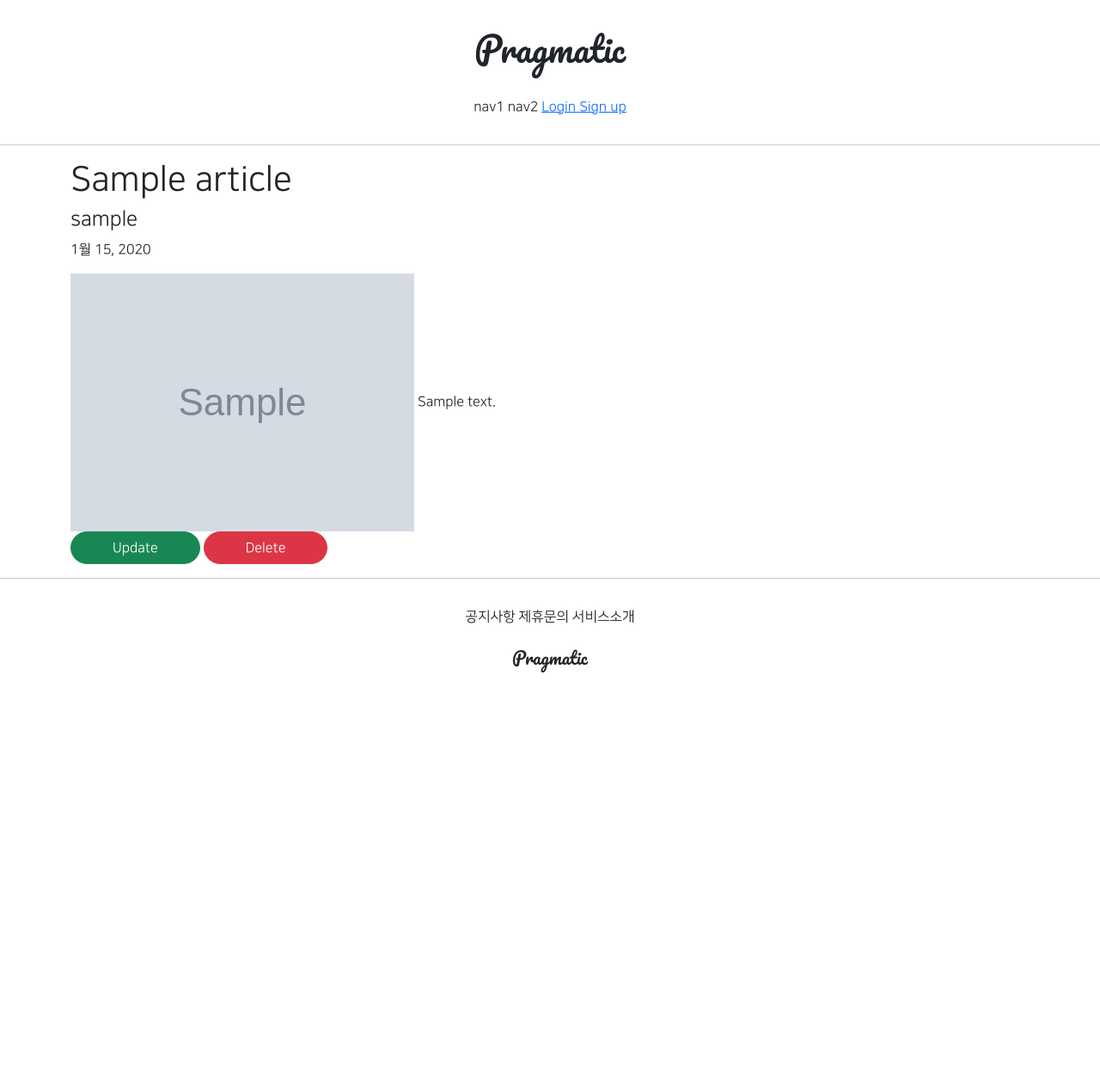
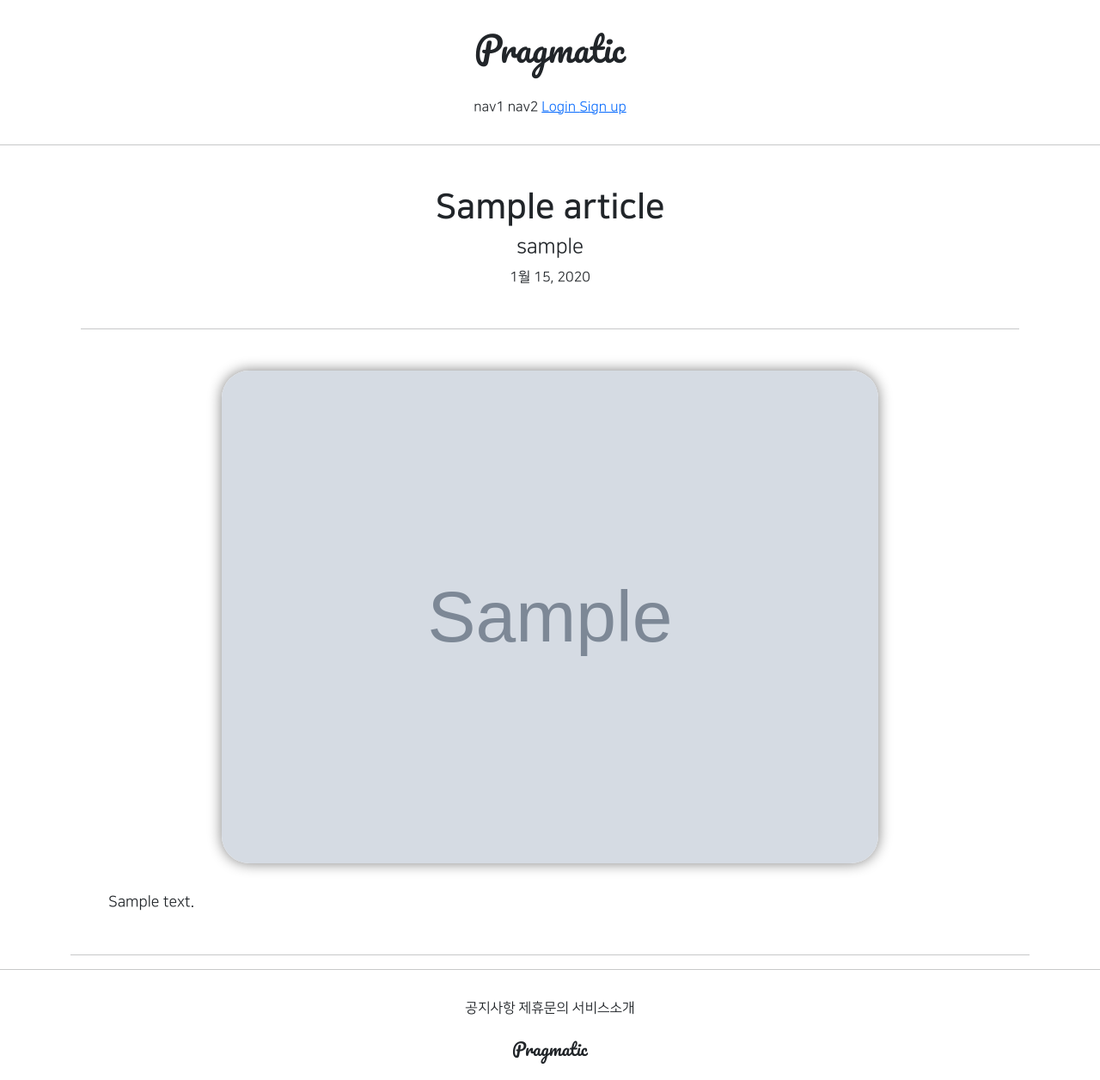
Before and after one commit to codeblue25/gwangjuAI_django, a Django app: page /articles/detail/1 in a window 1280 px wide. Shown: the whole page at 86% size. Before the commit the page ends 782 px from the top, so only its background shows below. Run offline with Django 3.2, Linux system fonts and the light colour scheme; tables that the repository leaves empty hold one stand-in row (values such as "Sample post"); grey boxes marked "Sample" are stand-in pictures; parts of the project's set-up code (start-up, migrations or seed data) failed here and were passed over; some libraries are stand-ins or nearby versions.

Commit message:
210804 commit4

```diff
--- a/articleapp/templates/articleapp/detail.html
+++ b/articleapp/templates/articleapp/detail.html
@@ -1,18 +1,26 @@
 {% extends 'base.html' %}
 
 {% block content %}
-
+    <div class="container text-center">
     <div class="container">
-        <div>
+        <div class="my-5">
             {# 제목 / 글쓴이 / 날짜 #}
-            <h1>{{ target_article.title }}</h1>
+            <h1 class="NNS_B">{{ target_article.title }}</h1>
             <h4>{{ target_article.writer.profile.nickname }}</h4>
             <p>{{ target_article.created_at }}</p>
         </div>
-        <div>
+        <hr />
+
+        <div class="my-5">
             {# 게시글 내용 #}
-            <img src="{{ target_article.image.url }}" alt="">
-            {{ target_article.content }}
+            <img src="{{ target_article.image.url }}"
+                 alt=""
+                 class="article_image">
+            <div class="article_content">
+                {{ target_article.content }}
+            </div>
+
+            {% if target_article.writer == user %}
             <div>
                 <a href="{% url 'articleapp:update' pk=target_article.pk%}"
                     class="btn btn-success rounded-pill px-5">
@@ -23,7 +31,12 @@
                     Delete
                 </a>
             </div>
+            {% endif %}
         </div>
     </div>
+    <hr />
 
+    {# 댓글 #}
+    <div></div>
+    </div>
 {% endblock %}
--- a/static/base.css
+++ b/static/base.css
@@ -41,3 +41,15 @@
 .round_button:hover {
     color: dimgrey;
 }
+
+.article_image {
+    border-radius: 2rem;
+    width: 70%;
+    box-shadow: 0 0 1rem grey;
+}
+
+.article_content {
+    font-size: 1.1rem;
+    text-align: left;
+    margin: 2rem;
+}
```
